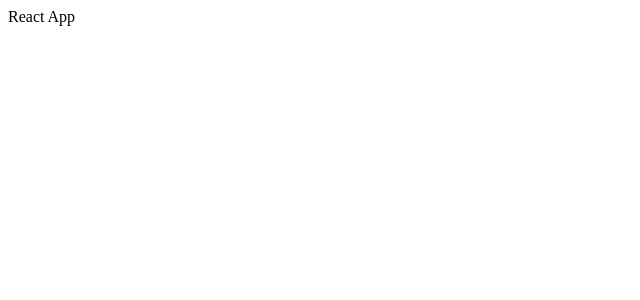
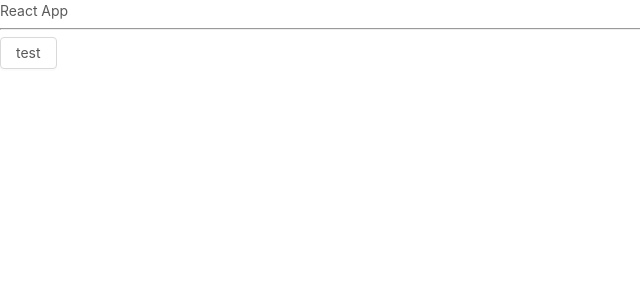
Before and after one commit to hxfsc/react2antd, a React app: page / in a window 1280 px wide. Shown: the top 300 px of the page, without its empty margins (0-640 px from the left). Built offline with nearby package versions, Linux system fonts and the light colour scheme.

Commit message:
feat(lib): add antd.design

```diff
--- a/package.json
+++ b/package.json
@@ -13,12 +13,16 @@
   "devDependencies": {
     "@types/react": "^16.9.23",
     "@types/react-dom": "^16.9.5",
+    "babel-plugin-import": "^1.13.0",
     "clean-webpack-plugin": "^3.0.0",
     "css-loader": "^3.4.2",
     "file-loader": "^5.1.0",
     "html-webpack-plugin": "^3.2.0",
+    "less": "^3.11.1",
+    "less-loader": "^5.0.0",
     "mini-css-extract-plugin": "^0.9.0",
     "style-loader": "^1.1.3",
+    "ts-import-plugin": "^1.6.5",
     "ts-loader": "^6.2.1",
     "typescript": "^3.8.3",
     "url-loader": "^3.0.0",
@@ -29,6 +33,7 @@
     "webpack-merge": "^4.2.2"
   },
   "dependencies": {
+    "antd": "^4.0.0",
     "react": "^16.13.0",
     "react-dom": "^16.13.0"
   }
--- a/src/App.tsx
+++ b/src/App.tsx
@@ -1,9 +1,14 @@
 import * as React from "react"
+import { Button } from "antd"
 
 class App extends React.Component {
   render() {
     return (
-      <div>React App</div>
+      <div>
+        React App
+        <hr />
+        <Button>test</Button>
+      </div>
     )
   }
 }
```
Also changed, not shown: tsconfig.json (+20 -8 lines), 2 other files (tests, documents, lock files or other folders).
